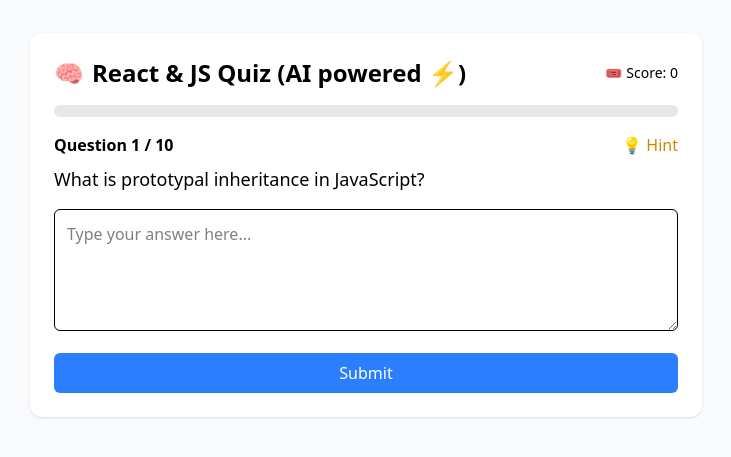
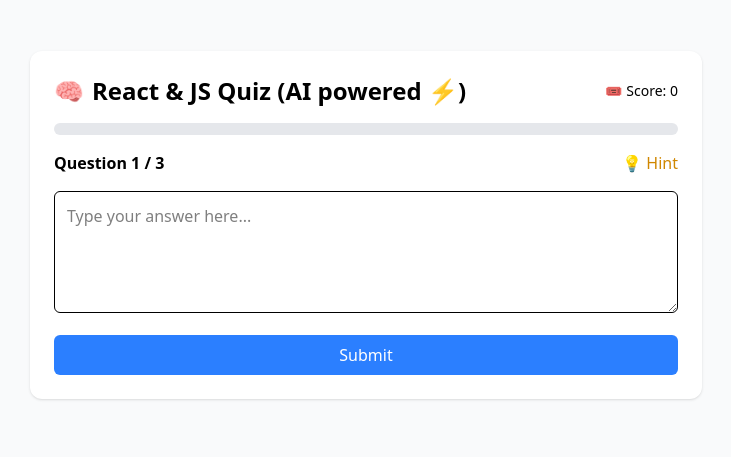
Before and after one commit to lukaskourilcz/quiz-app-nxt, a Next.js app: page / in a window 1280 px wide. Shown: the part 175-632 px from the top of the page, without its empty margins (274-1005 px from the left). Built offline with nearby package versions, Linux system fonts and the light colour scheme.

Commit message:
new questions for sprinx int

```diff
--- a/src/data/questions.js
+++ b/src/data/questions.js
@@ -1,153 +1,86 @@
 const questions = [
   {
+    category: "JavaScript",
+    questions: [
+      {
         id: 1,
-    category: "JavaScript",
-    text: "What is the difference between var, let, and const?",
+        text: "Explain the difference between var, let, and const. What are their scopes?",
       },
       {
         id: 2,
-    category: "JavaScript",
-    text: "Explain closures in JavaScript and provide a use case.",
+        text: "What are promises and how do they help with asynchronous operations?",
       },
       {
         id: 3,
-    category: "JavaScript",
-    text: "What is the difference between == and === in JavaScript?",
+        text: "Explain closures in JavaScript and provide a simple use case.",
       },
       {
         id: 4,
-    category: "JavaScript",
-    text: "What is event delegation and why is it useful?",
+        text: "What is the purpose of the spread operator (...)? ",
       },
       {
         id: 5,
-    category: "JavaScript",
-    text: "Explain the concept of the JavaScript event loop.",
+        text: "What is the difference between synchronous and asynchronous code in JavaScript?",
       },
       {
         id: 6,
-    category: "JavaScript",
-    text: "What are promises and how do they compare to callbacks?",
+        text: "How do you handle error handling in an asynchronous context (e.g., with async/await and try...catch)?",
       },
       {
         id: 7,
-    category: "JavaScript",
-    text: "What are async/await keywords used for?",
+        text: "What is the difference between == and ===?",
+      },
+    ],
   },
   {
+    category: "React & Next.js",
+    questions: [
+      {
         id: 8,
-    category: "JavaScript",
-    text: "What is the difference between null and undefined?",
+        text: "What is the purpose of React components? How do they differ from regular JavaScript functions?",
       },
       {
         id: 9,
-    category: "JavaScript",
-    text: "Explain hoisting in JavaScript.",
+        text: "Explain the concepts of state and props. What is their key difference?",
       },
       {
         id: 10,
-    category: "JavaScript",
-    text: "What is a higher-order function? Give an example.",
+        text: "What are React hooks? Explain the purpose of useState and useEffect.",
       },
       {
         id: 11,
-    category: "JavaScript",
-    text: "What is the spread operator (...) used for?",
+        text: "What is lifting state up in React and why would you need to do it?",
       },
       {
         id: 12,
-    category: "JavaScript",
-    text: "What is the difference between forEach, map, filter, and reduce?",
+        text: "Explain JSX. Is it required for React?",
       },
       {
         id: 13,
-    category: "JavaScript",
-    text: "What is the difference between synchronous and asynchronous code?",
+        text: "What is Next.js, and what advantages does it provide for a React application (e.g., for SEO)?",
       },
       {
         id: 14,
-    category: "JavaScript",
-    text: "What is prototypal inheritance in JavaScript?",
+        text: "Explain the concept of dynamic routes in Next.js.",
+      },
+    ],
   },
   {
+    category: "IT Fundamentals & Backend",
+    questions: [
+      {
         id: 15,
-    category: "JavaScript",
-    text: "What is destructuring assignment in JavaScript?",
+        text: "Explain the HTTP request-response model. What is the difference between a GET and a POST request?",
       },
       {
         id: 16,
-    category: "React",
-    text: "What are React components? Difference between functional and class components?",
+        text: "Explain what an API is. What are the key principles of a RESTful API?",
       },
       {
         id: 17,
-    category: "React",
-    text: "What are props in React and how are they used?",
+        text: "Explain the difference between a relational (MySQL) and a non-relational database. When would you use MySQL?",
       },
-  {
-    id: 18,
-    category: "React",
-    text: "What is state in React and how does it differ from props?",
-  },
-  {
-    id: 19,
-    category: "React",
-    text: "Explain React hooks. What are useState and useEffect?",
-  },
-  {
-    id: 20,
-    category: "React",
-    text: "What is JSX and why is it used in React?",
-  },
-  {
-    id: 21,
-    category: "React",
-    text: "What is the Virtual DOM and how does React use it?",
-  },
-  {
-    id: 22,
-    category: "React",
-    text: "What are controlled and uncontrolled components in React?",
-  },
-  {
-    id: 23,
-    category: "React",
-    text: "What is React Context API and when would you use it?",
-  },
-  {
-    id: 24,
-    category: "React",
-    text: "What are React keys and why are they important in lists?",
-  },
-  {
-    id: 25,
-    category: "React",
-    text: "What is lifting state up in React?",
-  },
-  {
-    id: 26,
-    category: "React",
-    text: "What is useMemo and how does it help performance?",
-  },
-  {
-    id: 27,
-    category: "React",
-    text: "What is useCallback and why is it useful?",
-  },
-  {
-    id: 28,
-    category: "React",
-    text: "What is React Router and how does client-side routing work?",
-  },
-  {
-    id: 29,
-    category: "React",
-    text: "What is Next.js and what advantages does it bring to React projects?",
-  },
-  {
-    id: 30,
-    category: "React",
-    text: "What are dynamic routes in Next.js?",
+    ],
   },
 ];
 
```
Lines whose indentation alone changed are shown as unchanged.
